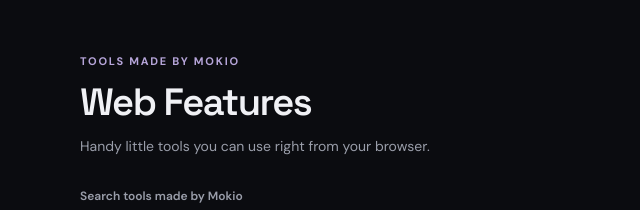
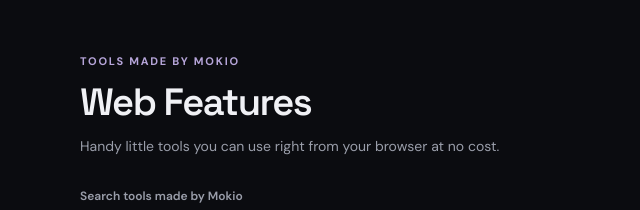
Before and after one commit to MokioOnline/resources.mokio.online, a plain HTML site: page index.html in a window 1280 px wide. Shown: the part 1140-1350 px from the top of the page, 0-640 px from the left. Drawn offline with Linux system fonts and the light colour scheme.

Commit message:
Update index.html

```diff
--- a/index.html
+++ b/index.html
@@ -107,7 +107,7 @@
         <div>
           <p class="eyebrow">TOOLS MADE BY MOKIO</p>
           <h2>Web Features</h2>
-          <p class="section-copy">Handy little tools you can use right from your browser.</p>
+          <p class="section-copy">Handy little tools you can use right from your browser at no cost.</p>
         </div>
         <a class="text-link" href="resources/web-features.html">View all tools<span aria-hidden="true">↗</span></a>
       </div>
```
